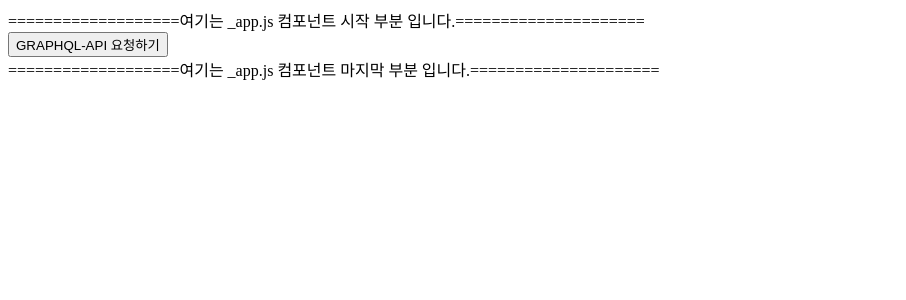
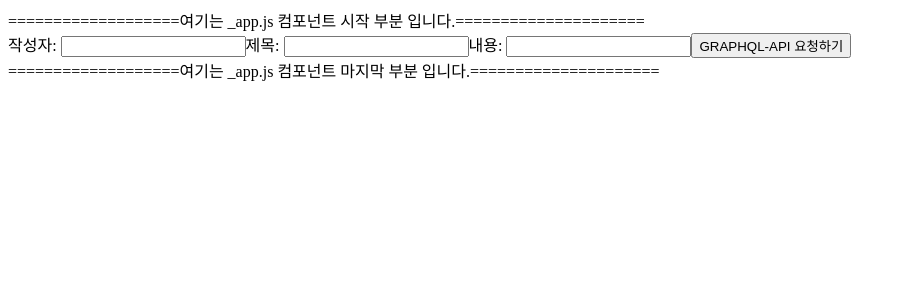
Before and after one commit to JINSOLdev/FE_Tutorial, a Next.js app in the folder codecamp-frontend-JIN/class/: page /section04/04-03-graphql-mutation-args in a window 1280 px wide. Shown: the top 300 px of the page, without its empty margins (0-906 px from the left). Built offline with nearby package versions, Linux system fonts and the light colour scheme.

Commit message:
graphql : mutation & input

```diff
--- a/codecamp-frontend-JIN/class/pages/section04/04-03-graphql-mutation-args/index.js
+++ b/codecamp-frontend-JIN/class/pages/section04/04-03-graphql-mutation-args/index.js
@@ -1,5 +1,6 @@
 // graphql 요청에 필요한 도구 불러오기
 import { useMutation, gql } from '@apollo/client';
+import { useState } from 'react';
 
 // graphql 코드 생성
 const CREATE_BOARD = gql`
@@ -11,19 +12,43 @@ const CREATE_BOARD = gql`
 `;
 
 export default function GraphqlMutationPage() {
+    const [writer, setWriter] = useState();
+    const [title, setTitle] = useState();
+    const [contents, setContents] = useState();
+
     const [나의함수] = useMutation(CREATE_BOARD);
 
     const onClickSubmit = async () => {
         const result = await 나의함수({
-            variables: {                // variables 이게 $ 역할을 함
-                writer: '훈이',
-                title: '안녕하세요!',
-                contents: '반가워!',
+            variables: {
+                // variables 이게 $ 역할을 함
+                writer: writer,
+                title: title,
+                contents: contents,
             },
         });
         console.log(result);
     };
 
+    const onChangeWriter = (event) => {
+        setWriter(event.target.value);
+    };
+
+    const onChangeTitle = (event) => {
+        setTitle(event.target.value);
+    };
+
+    const onChangeContents = (event) => {
+        setContents(event.target.value);
+    };
+
     // 한 줄일때는 괄호() 필요없음
-    return <button onClick={onClickSubmit}>GRAPHQL-API 요청하기</button>;
+    return (
+        <div>
+            작성자: <input type="text" onChange={onChangeWriter} />
+            제목: <input type="text" onChange={onChangeTitle} />
+            내용: <input type="text" onChange={onChangeContents} />
+            <button onClick={onClickSubmit}>GRAPHQL-API 요청하기</button>
+        </div>
+    );
 }
```
Also changed, not shown: codecamp-frontend-JIN/class/pages/section04/04-04-graphql-mutation-input/index.js (added, +29 -0 lines).
